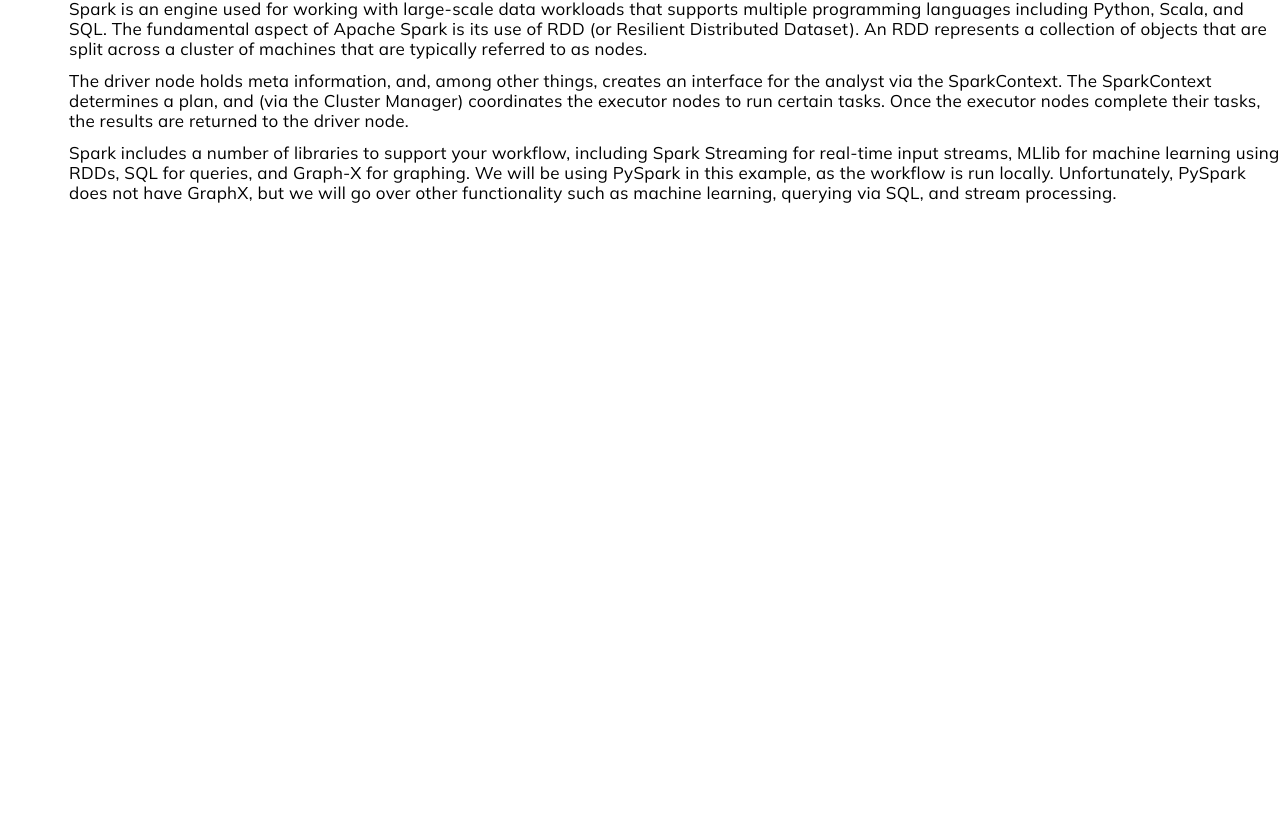
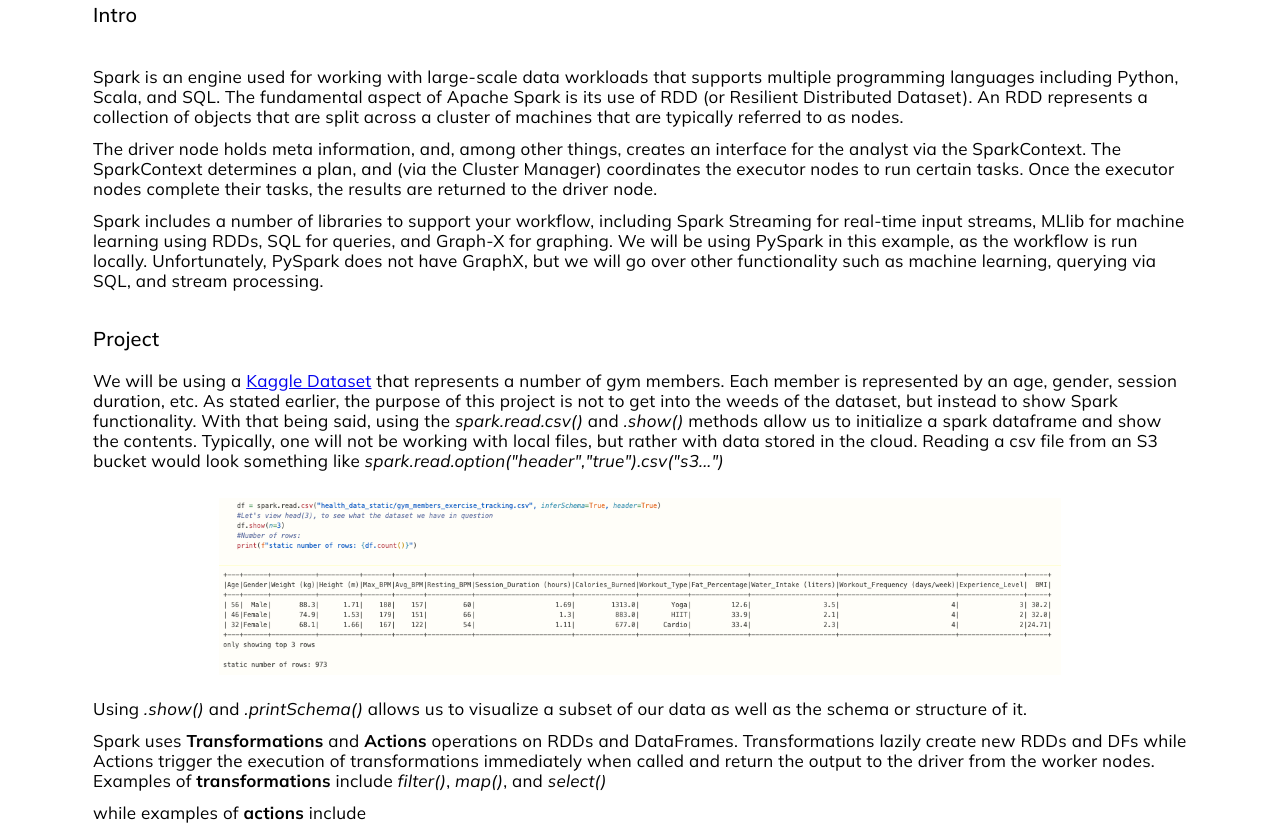
Before and after one commit to kklimov1/AngularPortfolioData, an Angular app in the folder portfolio/: page /sparkAnalysis in a window 1280 px wide. Shown: the part 290-1113 px from the top of the page. Before the commit the page ends 800 px from the top, so only its background shows below. Built offline with nearby package versions, Linux system fonts and the light colour scheme.

Commit message:
Added spark analysis html

```diff
--- a/portfolio/src/app/projects/spark-analysis/spark-analysis.component.html
+++ b/portfolio/src/app/projects/spark-analysis/spark-analysis.component.html
@@ -1,7 +1,9 @@
 <app-navbar></app-navbar>
 <div class="spark-body">
-    <h2>Spark Project: Analysis</h2>
+    <h1>Spark Project: Analysis</h1>
     <p>Purpose: To display the functionality and workflow of Spark</p>
+    <br>
+    <h2>Intro</h2>
     <br>
     <p>
         Spark is an engine used for working with large-scale data workloads that supports multiple programming languages including Python, Scala, and SQL.
@@ -19,4 +21,20 @@
         such as machine learning, querying via SQL, and stream processing.
     </p>
     <br>
+    <h2>Project</h2>
+    <p>We will be using a <a href="https://www.kaggle.com/datasets/valakhorasani/gym-members-exercise-dataset">Kaggle Dataset</a> that represents a number of gym members.
+        Each member is represented by an age, gender, session duration, etc. As stated earlier, the purpose of this project is not to get into the weeds of the dataset,
+        but instead to show Spark functionality. With that being said, using the <i>spark.read.csv()</i> and <i>.show()</i> methods allow us to initialize a spark
+        dataframe and show the contents. Typically, one will not be working with local files, but rather with data stored in the cloud. Reading a csv file from an
+        S3 bucket would look something like <i>spark.read.option("header","true").csv("s3...")</i>
+    </p>
+    <div class="img-container">
+        <img src="assets/sparkAnalysis/spark_read_show.png" class="img" id="spark_read_show">
+    </div>
+    <br>
+    <p>Using <i>.show()</i> and <i>.printSchema()</i> allows us to visualize a subset of our data as well as the schema or structure of it.</p>
+    <p>Spark uses <b>Transformations</b> and <b>Actions</b> operations on RDDs and DataFrames. Transformations lazily create new RDDs and DFs while
+        Actions trigger the execution of transformations immediately when called and return the output to the driver from the worker nodes.
+        Examples of <b>transformations</b> include <i>filter()</i>, <i>map()</i>, and <i>select()</i></p> while examples of <b>actions</b> include
+
 </div>
--- a/portfolio/src/app/projects/spark-analysis/spark-analysis.component.sass
+++ b/portfolio/src/app/projects/spark-analysis/spark-analysis.component.sass
@@ -1,9 +1,23 @@
 .spark-body
-    margin-left:69px
+    margin-left:93px
+    //padding-right: 93px
+    margin-right: 93px
+    //background-color: red
     margin-top: 72px
-h2
+h2, h1
     font-family: "Mulish"
 
 *
     font-size: 17px
     font-family: "Mulish","Nunito Sans" , sans
+
+.img-container
+    padding-top: 15px
+    text-align: center
+    width: 100%
+    margin: 0 auto
+    //margin-left: auto
+    //margin-right: auto
+
+.img
+    width: 77%
```
Also changed, not shown: portfolio/src/assets/sparkAnalysis/spark_read_show.png (added).
